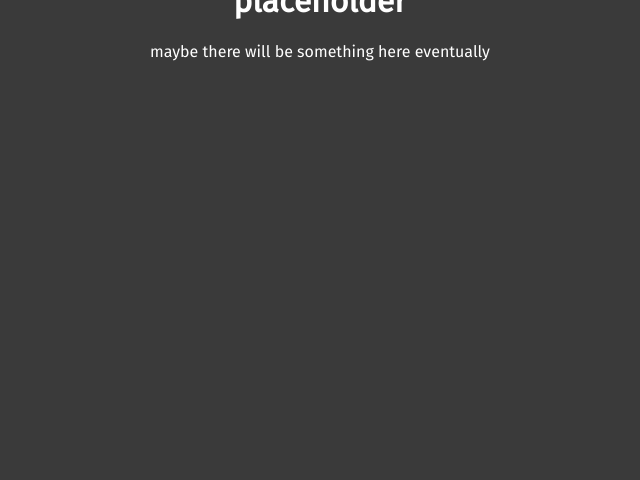
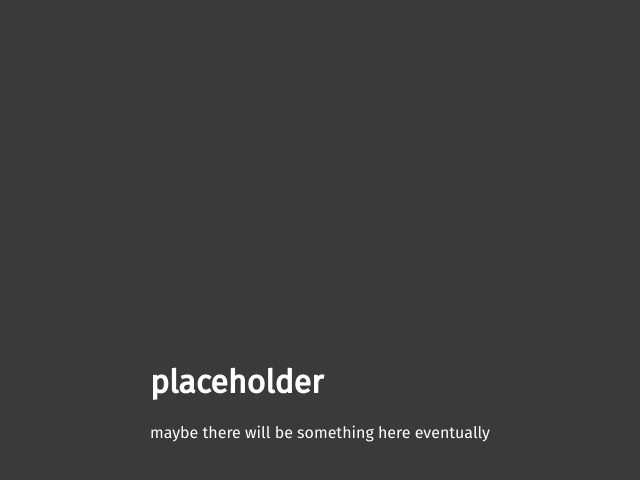
Before and after one commit to nautzz/nautzz.github.io, a plain HTML site: page index.html in a window 1280 px wide. Shown: the whole page, without its empty margins (320-960 px from the left). Drawn offline with Linux system fonts and the light colour scheme.

Commit message:
Update main.css

```diff
--- a/css/main.css
+++ b/css/main.css
@@ -4,15 +4,14 @@
 h1 {
   color: white;
   font-family: 'Fira Sans', sans-serif;
-  text-align: center;
   }
 p {
   color: white;
   font-family: 'Fira Sans', sans-serif;
-  text-align: center;
 }
 #text {
-  position: relative;
+  position: absolute;
   top: 50%;
-  transform: translateY(-50%);
+  left: 50%;
+  transform: translateX(-50%) translateY(-50%);
 }
```
